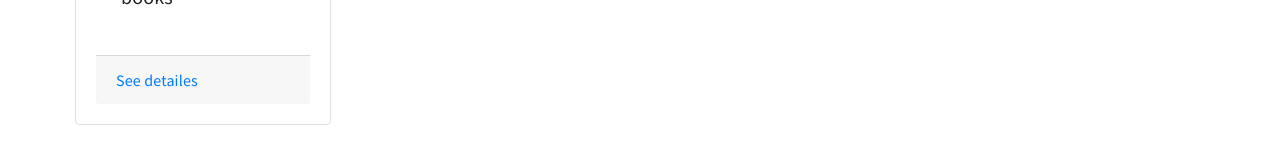
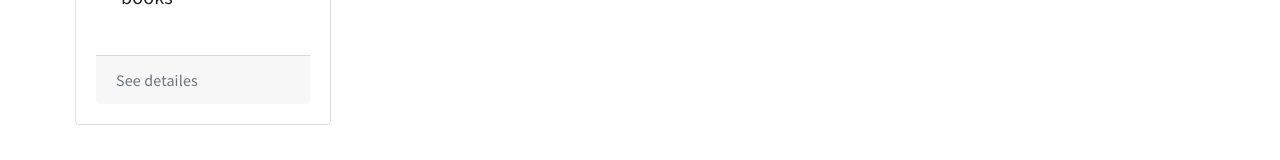
Before and after one commit to melission/react-router-demo, a React app: page /category in a window 1280 px wide. Shown: the part 336-496 px from the top of the page. Built offline with nearby package versions, Linux system fonts and the light colour scheme.

Commit message:
added conditional BG and link-text colour

```diff
--- a/src/Category.js
+++ b/src/Category.js
@@ -4,6 +4,7 @@ import Container from "react-bootstrap/esm/Container";
 import Row from "react-bootstrap/esm/Row";
 import Card from "react-bootstrap/Card";
 import bookImage from "./images/books/reading-book.png";
+import BookOutlinedIcon from '@mui/icons-material/BookOutlined';
 // import { CategoryList } from "./CardFactory";
 
 const storedMode = localStorage.getItem('colorMode')
@@ -12,14 +13,17 @@ const categoryList = ["books"]
 
 const CardFactory = (categoryItem) => {
     // console.log(categoryItem)
+    let cardBG = storedMode === 'dark' ? "secondary" : "transparent"
+    let cardText = storedMode === "dark" ? "text-light" : "text-secondary"
+
     return (
-        <Card className="card-body" variant={storedMode} border={storedMode} bg='transparent' style={{ height: "400px" }}>
+        <Card className="card-body" variant={storedMode} border={storedMode} bg={cardBG} style={{ height: "400px" }}>
             <Card.Img variant="top" src={bookImage} />
             <Card.Body>
                 <Card.Title>{categoryItem}</Card.Title>
             </Card.Body>
             <Card.Footer>
-                <Card.Link href={`/category/${categoryItem}/`}>See detailes</Card.Link>
+                <Card.Link className={cardText} href={`/category/${categoryItem}/`}>See detailes</Card.Link>
             </Card.Footer>
         </Card>
     )
```
